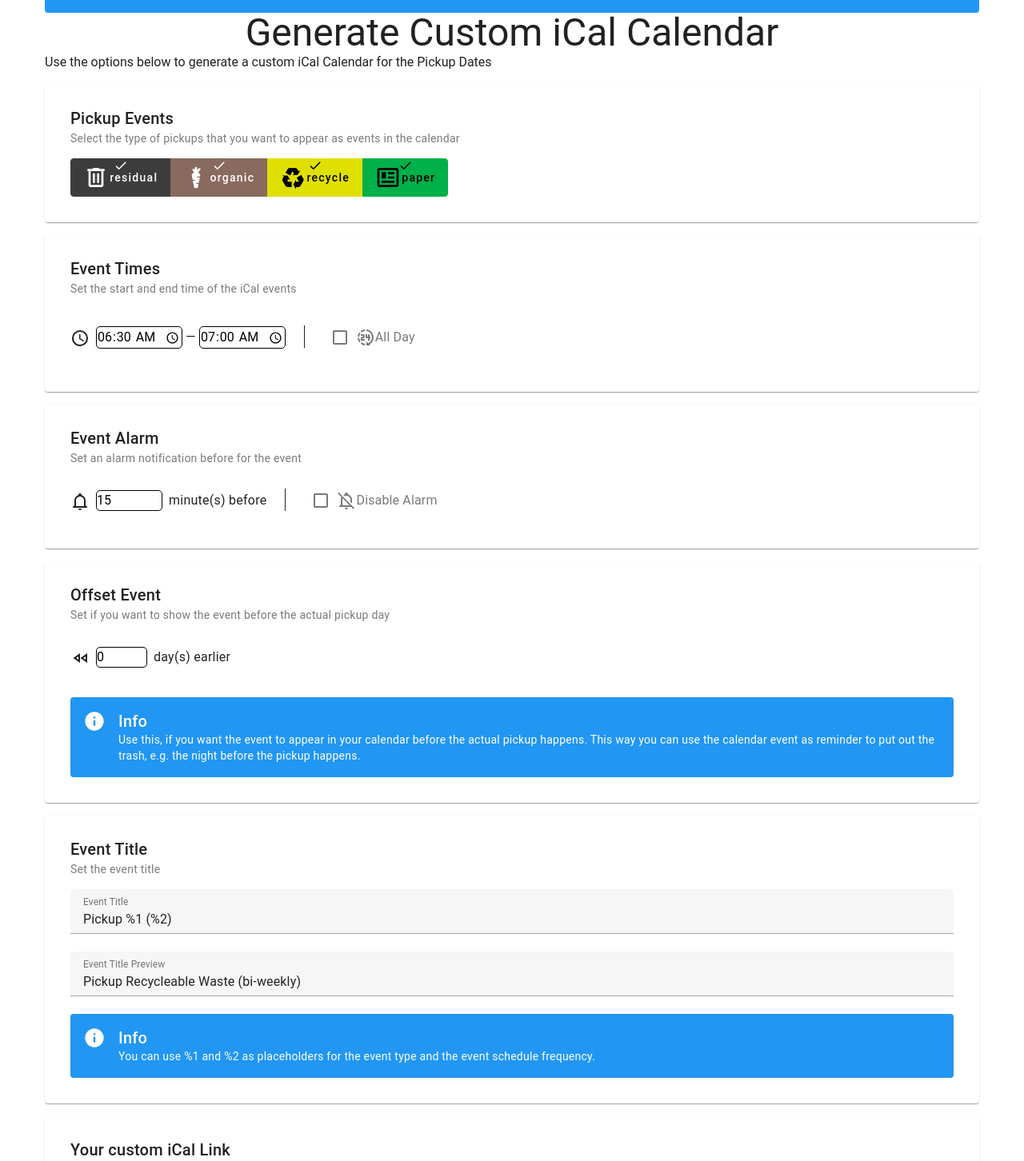
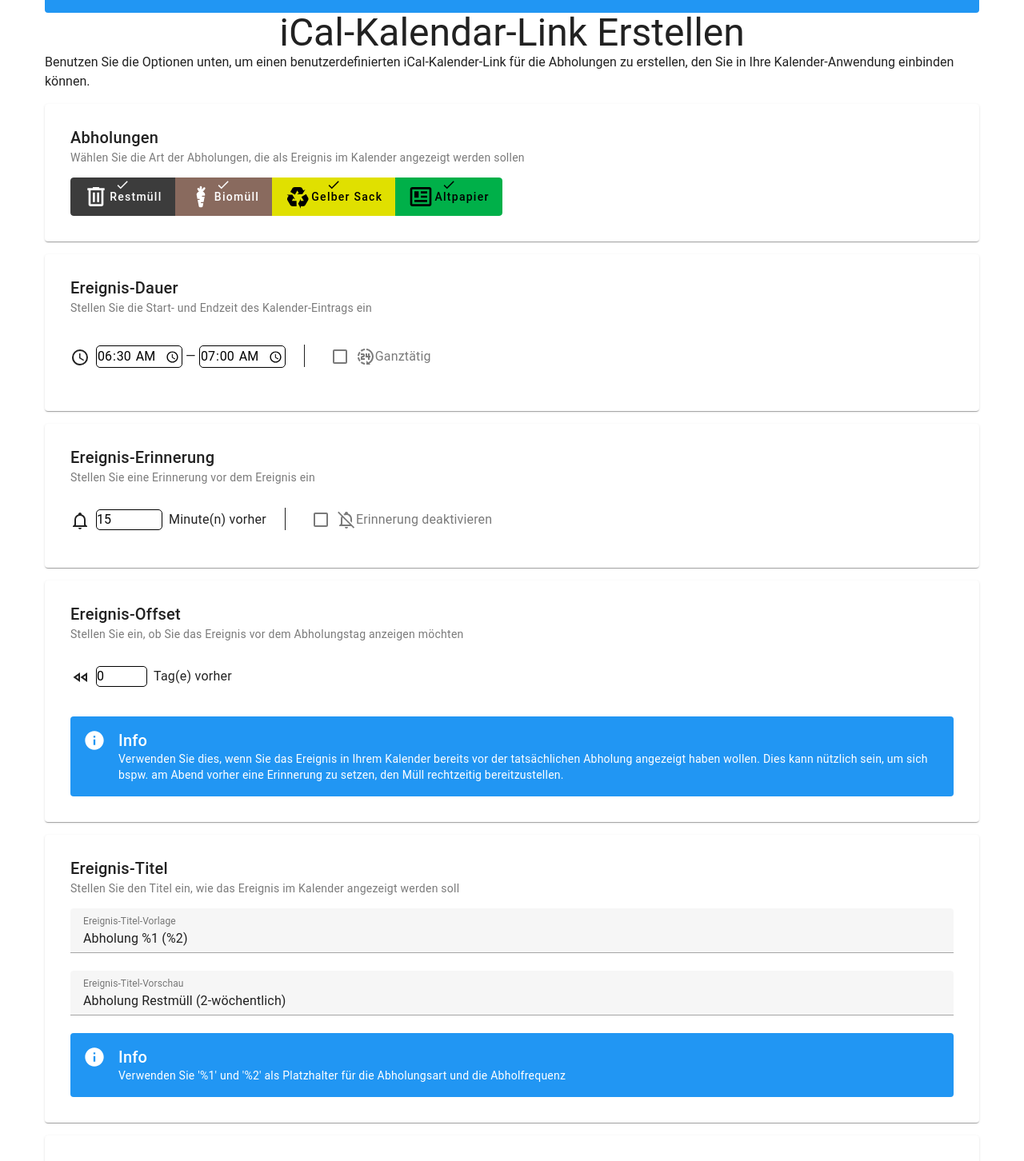
Before and after one commit to pano9000/aws-stuttgart-pickup-dates-service, a Nuxt app: page /ICalGenerator in a window 1280 px wide. Shown: the part 124-1576 px from the top of the page at 80% size. Built offline with nearby package versions, Linux system fonts and the light colour scheme.

Commit message:
feat(i18n): add i18n to iCalGenerator

```diff
--- a/pages/ICalGenerator.vue
+++ b/pages/ICalGenerator.vue
@@ -2,14 +2,14 @@
   <v-container>
     <WarnNoSetStreet/>
 
-  <h1 class="text-h3 text-center">Generate Custom iCal Calendar</h1>
+  <h1 class="text-h3 text-center">{{i18n.t("iCalGen.pageTitle")}}</h1>
 
-  <p>Use the options below to generate a custom iCal Calendar for the Pickup Dates</p>
+  <p>{{ i18n.t("iCalGen.pageSubtitle") }}</p>
 
   <v-card
     class="my-4 pa-4"
-    title="Pickup Events"
-    subtitle="Select the type of pickups that you want to appear as events in the calendar"
+    :title="i18n.t('iCalGen.pickupEventsTitle')"
+    :subtitle="i18n.t('iCalGen.pickupEventsSubtitle')"
   >
     <v-card-text>
       <v-row>
@@ -32,7 +32,7 @@
                 :icon="mdiCheck"
                 class="position-absolute top-0"
               />
-              {{ eventType[0] }}
+              {{ i18n.t(`waste_${eventType[0]}`) }}
             </v-btn>
           </v-btn-toggle>
         </v-col>
@@ -43,8 +43,8 @@
 
   <v-card
     class="my-4 pa-4"
-    title="Event Times"
-    subtitle="Set the start and end time of the iCal events"
+    :title="i18n.t('iCalGen.eventTimesTitle')"
+    :subtitle="i18n.t('iCalGen.eventTimesSubtitle')"
   >
     <v-card-text class="my-2">
       <v-row>
@@ -68,12 +68,11 @@
         <v-col cols="auto">
           <v-checkbox
             v-model="formatOptions.allDay"
-            label="All Day"
             :hide-details="true"
           >
             <template #label>
               <v-icon :icon="mdiHours24"/>
-              <span>All Day</span>
+              <span>{{ i18n.t('iCalGen.labelAllDay') }}</span>
             </template>
           </v-checkbox>
         </v-col>
@@ -84,8 +83,8 @@
 
   <v-card
     class="my-4 pa-4"
-    title="Event Alarm"
-    subtitle="Set an alarm notification before for the event"
+    :title="i18n.t('iCalGen.eventAlarmTitle')"
+    :subtitle="i18n.t('iCalGen.eventAlarmSubtitle')"
   >
     <v-card-text>
       <v-row>
@@ -98,7 +97,7 @@
               id="numberinput__alarm"
               v-model:input-number="formatOptions.alarm"
               :icon="mdiBellOutline"
-              label="minute(s) before"
+              :label="i18n.t('iCalGen.labelAlarmMinutesBefore')"
               :min=0
               :max=720
               :step=5
@@ -114,12 +113,11 @@
         <v-col cols="auto">
           <v-checkbox
             v-model="disabledAlarm"
-            label="Disable Alarm"
             :hide-details="true"
           >
           <template #label>
             <v-icon :icon="mdiBellOffOutline"/>
-            <span>Disable Alarm</span>
+            <span>{{i18n.t('iCalGen.labelAlarmDisable')}}</span>
           </template>
 
           </v-checkbox>
@@ -130,8 +128,8 @@
 
   <v-card
     class="my-4 pa-4"
-    title="Offset Event"
-    subtitle="Set if you want to show the event before the actual pickup day"
+    :title="i18n.t('iCalGen.eventOffsetTitle')"
+    :subtitle="i18n.t('iCalGen.eventOffsetSubtitle')"
   >
 
     <v-card-text>
@@ -142,7 +140,7 @@
               :id="'numberinput__offset'"
               v-model:input-number="formatOptions.offsetEvent"
               :icon="mdiRewindOutline"
-              :label="'day(s) earlier'"
+              :label="i18n.t('iCalGen.labelOffsetDaysEarlier')"
               :min=0
               :max=7
             />
@@ -154,25 +152,25 @@
         color="info"
         icon="$info"
         title="Info"
-        text="Use this, if you want the event to appear in your calendar before the actual pickup happens. This way you can use the calendar event as reminder to put out the trash, e.g. the night before the pickup happens."
+        :text="i18n.t('iCalGen.eventOffsetInfo')"
       />
     </v-card-text>
   </v-card>
 
   <v-card
     class="my-4 pa-4"
-    title="Event Title"
-    subtitle="Set the event title"
+    :title="i18n.t('iCalGen.eventTitleTitle')"
+    :subtitle="i18n.t('iCalGen.eventTitleSubtitle')"
   >
     <v-card-text>
       <v-text-field
         v-model="formatOptions.customSummary"
-        label="Event Title"
+        :label="i18n.t('iCalGen.labelEventTitle')"
       />
 
       <v-text-field
         v-model="eventSummaryPreview"
-        label="Event Title Preview"
+        :label="i18n.t('iCalGen.labelEventTitlePreview')"
         :readonly="true"
       />
 
@@ -181,7 +179,7 @@
         icon="$info"
         title="Info"
       >
-        <p>You can use %1 and %2 as placeholders for the event type and the event schedule frequency.</p>
+        <p> {{ i18n.t('iCalGen.eventTitlePlaceholderInfo') }}</p>
       </v-alert>
 
     </v-card-text>
@@ -189,12 +187,12 @@
 
   <v-card
     class="my-4 pa-4"
-    title="Your custom iCal Link"
+    :title="i18n.t('iCalGen.yourIcalLink')"
   >
     <v-card-text>
       <v-row wrap="nowrap">
         <v-col cols="auto">
-          <v-tooltip :text="(!copiedToClipboard) ? 'Copy to Clipboard' : 'Copied'" location="top">
+          <v-tooltip :text="(!copiedToClipboard) ? i18n.t('iCalGen.tooltipClipboardCopy') : i18n.t('iCalGen.tooltipClipboardCopied')" location="top">
             <template #activator="{ props }">
               <v-btn
                 :icon="(!copiedToClipboard) ? mdiClipboardTextOutline : mdiClipboardCheckOutline"
@@ -249,6 +247,59 @@
 
   const { cookieStreet, cookieLanguage } = useCookieUserConfig();
   const { copiedToClipboard, copyToClipboardHandler } = useCopyToClipboard();
+  const { i18n, multiMergeLocaleMessage }  = useCustomI18n();
+
+  multiMergeLocaleMessage("iCalGen", [
+    ["pageTitle", {de: "iCal-Kalendar-Link Erstellen", en: "Generate iCal-Calendar-Link"}],
+    [
+      "pageSubtitle", {
+        de: "Benutzen Sie die Optionen unten, um einen benutzerdefinierten iCal-Kalender-Link für die Abholungen zu erstellen, den Sie in Ihre Kalender-Anwendung einbinden können.",
+        en: "Use the options below to generate a custom iCal Calendar link for the pickup dates, that you can import into your calendar application"
+      }
+    ],
+    ["pickupEventsTitle", {de: "Abholungen", en: "Pickup Events"}],
+    [
+      "pickupEventsSubtitle", {
+        de: "Wählen Sie die Art der Abholungen, die als Ereignis im Kalender angezeigt werden sollen",
+        en: "Select the type of pickups that you want to appear as events in the calendar"
+      }
+    ],
+    ["eventTimesTitle", {de: "Ereignis-Dauer", en: "Event Duration"}],
+    [
+      "eventTimesSubtitle", {
+        de: "Stellen Sie die Start- und Endzeit des Kalender-Eintrags ein",
+        en: "Set the start and end time of the calendar events"
+      }
+    ],
+    ["labelAllDay", {de: "Ganztätig", en: "Allday"}],
+    ["eventAlarmTitle", {de: "Ereignis-Erinnerung", en: "Event Alarm"}],
+    ["eventAlarmSubtitle", {de: "Stellen Sie eine Erinnerung vor dem Ereignis ein", en: "Set an alarm notification before the event"}],
+    ["labelAlarmMinutesBefore", {de: "Minute(n) vorher", en: "minute(s) before"}],
+    ["labelAlarmDisable", {de: "Erinnerung deaktivieren", en: "Disable Alarm"}],
+    ["eventOffsetTitle", {de: "Ereignis-Offset", en: "Offset Event"}],
+    ["eventOffsetSubtitle", {de: "Stellen Sie ein, ob Sie das Ereignis vor dem Abholungstag anzeigen möchten", en: "Set if you want to show the event before the actual pickup day"}],
+    ["labelOffsetDaysEarlier", {de: "Tag(e) vorher", en: "day(s) earlier"}],
+    [
+      "eventOffsetInfo", {
+      de: "Verwenden Sie dies, wenn Sie das Ereignis in Ihrem Kalender bereits vor der tatsächlichen Abholung angezeigt haben wollen. Dies kann nützlich sein, um sich bspw. am Abend vorher eine Erinnerung zu setzen, den Müll rechtzeitig bereitzustellen.",
+      en: "Use this, if you want the event to appear in your calendar before the actual pickup happens. This can be useful e.g. to set yourself a reminder to put out the trash, e.g. the night before the pickup happens."}
+    ],
+    ["eventTitleTitle", {de: "Ereignis-Titel", en: "Event Title"}],
+    ["eventTitleSubtitle", {de: "Stellen Sie den Titel ein, wie das Ereignis im Kalender angezeigt werden soll", en: "Set the title that will be shown in the calendar"}],
+    ["labelEventTitle", {de: "Ereignis-Titel-Vorlage", en: "Event Title Template"}],
+    ["labelEventTitlePreview", {de: "Ereignis-Titel-Vorschau", en: "Event Title Preview"}],
+    ["eventTitleDefaultTitle", {de: "Abholung %1 (%2)", en: "Pickup %1 (%2)"}],
+    [
+      "eventTitlePlaceholderInfo", {
+      de: "Verwenden Sie '%1' und '%2' als Platzhalter für die Abholungsart und die Abholfrequenz",
+      en: "You can use '%1' and '%2' as placeholders for the event type and the event schedule frequency."}
+    ],
+
+    ["yourIcalLink", {de: "Ihr benutzerdefinierter iCal-Link", en: "Your Custom iCal Link"}],
+    ["tooltipClipboardCopy", {de: "Kopieren", en: "Copy"}],
+    ["tooltipClipboardCopied", {de: "Kopiert", en: "Copied"}],
+
+  ]);
 
   const formatOptions = ref<UiICalFormatOptions>({
     type: [],
@@ -257,7 +308,7 @@
     alarm: 15,
     allDay: false,
     offsetEvent: 0,
-    customSummary: "Pickup %1 (%2)"
+    customSummary: i18n.t("iCalGen.eventTitleDefaultTitle")
   });
 
   const disabledAlarm = ref<boolean>(false);
@@ -301,8 +352,8 @@
 
   const eventSummaryPreview = computed( () => {
     return (formatOptions.value.customSummary && formatOptions.value.customSummary?.length > 0)
-      ? formatOptions.value.customSummary?.replaceAll("%1", "Recycleable Waste").replaceAll("%2", "bi-weekly")
-      : "Pickup Recycleable Waste (bi-weekly)"
+      ? formatOptions.value.customSummary?.replaceAll("%1", i18n.t("waste_residual")).replaceAll("%2", i18n.t("schedule_W2"))
+      : `${i18n.t("waste_residual")} (${i18n.t("schedule_W2")})`
   });
 
 
```
